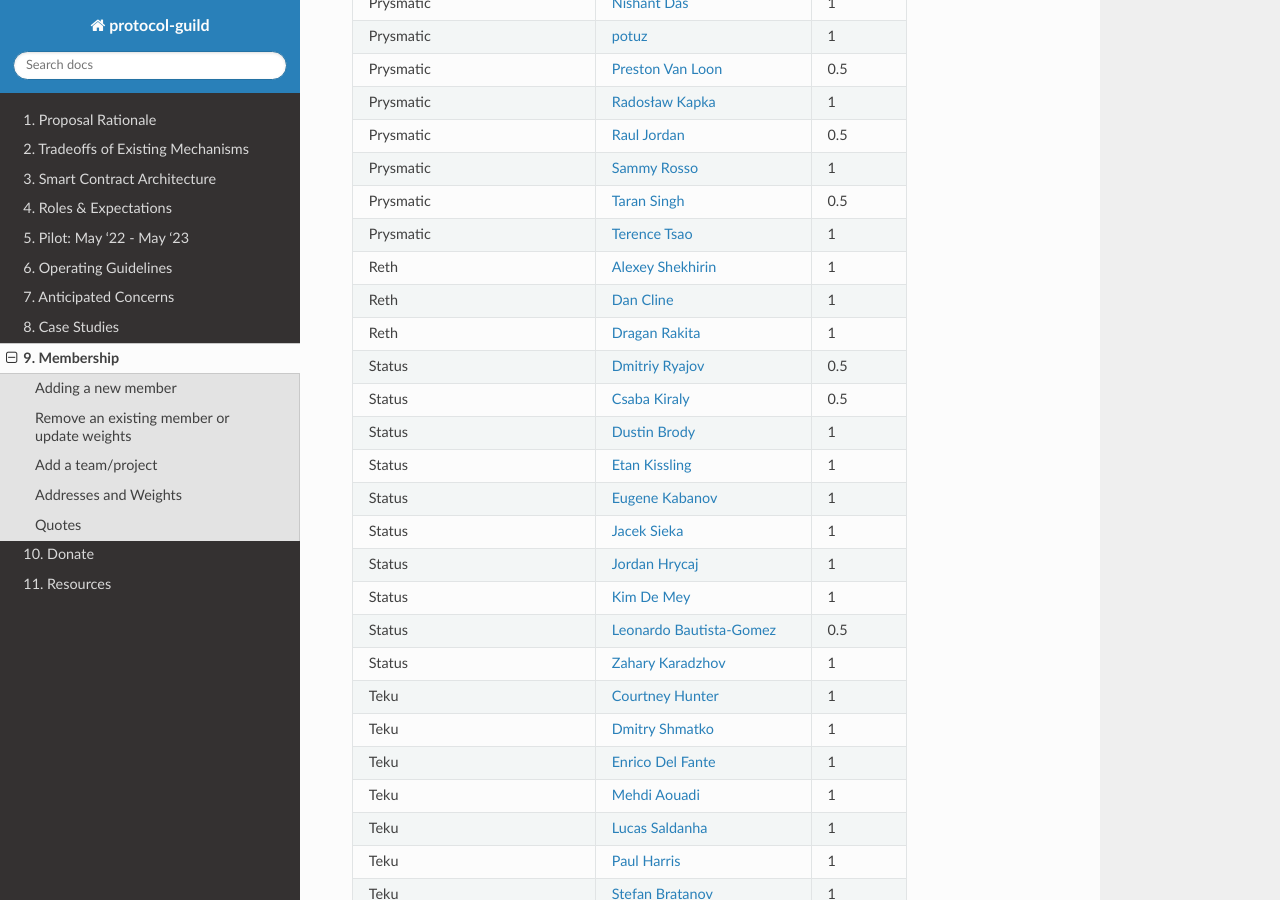
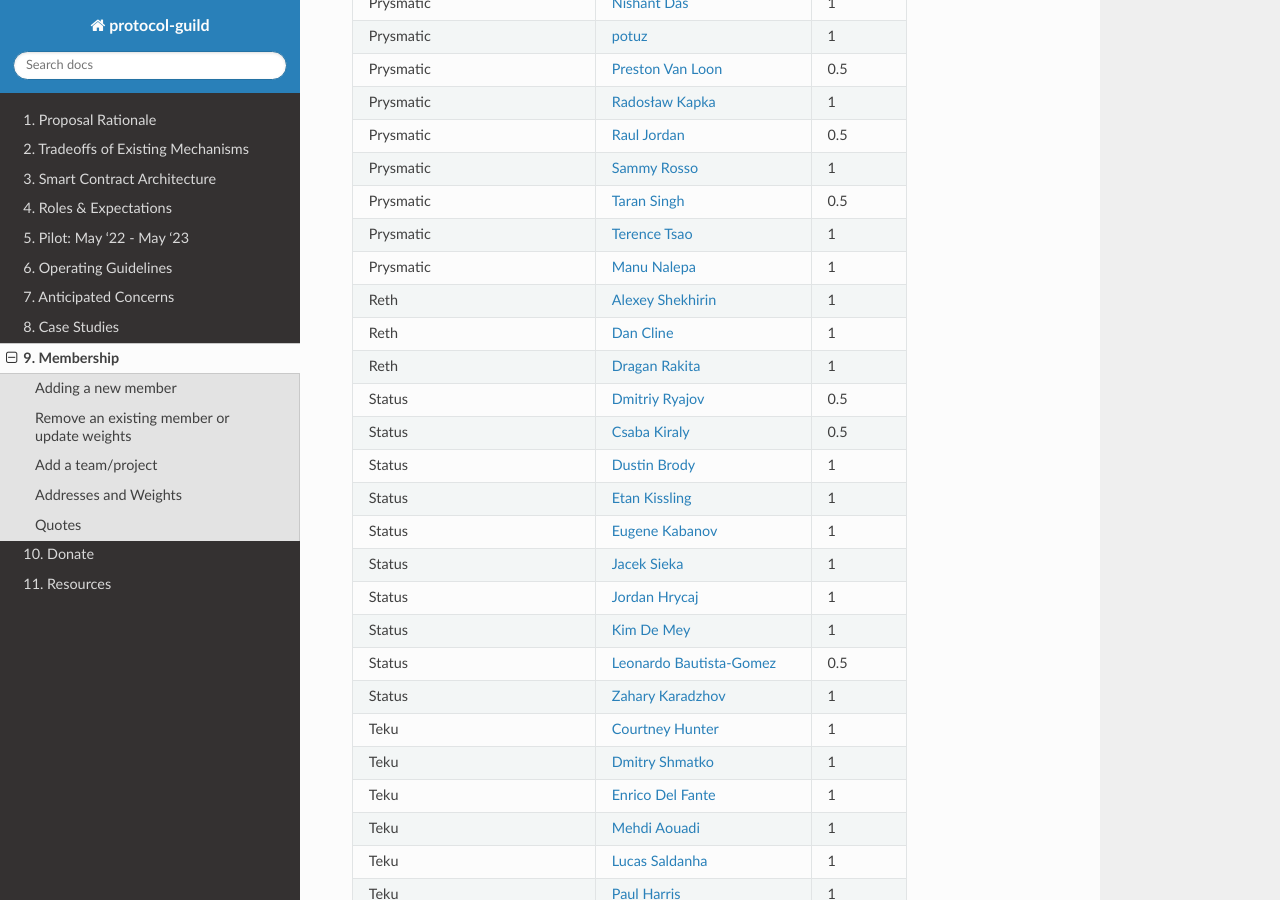
Before and after one commit to protocolguild/documentation, a Sphinx documentation site: the page built from docs/9-membership.md, in a window 1280 px wide and 900 px high, scrolled down 5730 px. Built offline with Sphinx 7.4.7 and the Read the Docs theme 2.0.0, drawn with Linux system fonts in a browser that asks for light colours.

Commit message:
Add Manu Napela

```diff
--- a/docs/9-membership.md
+++ b/docs/9-membership.md
@@ -182,6 +182,7 @@
  | Prysmatic | [Sammy Rosso](https://github.com/saolyn/) | 1 |
  | Prysmatic | [Taran Singh](https://github.com/Taranpreet26311/) | 0.5 |
  | Prysmatic | [Terence Tsao](https://github.com/terencechain/) | 1 |
+ | Prysmatic | [Manu Nalepa](https://github.com/nalepae) | 1 |
  | Reth | [Alexey Shekhirin](https://github.com/shekhirin/) | 1 |
  | Reth | [Dan Cline](https://github.com/rjected/) | 1 |
  | Reth | [Dragan Rakita](https://github.com/rakita/) | 1 |
```
